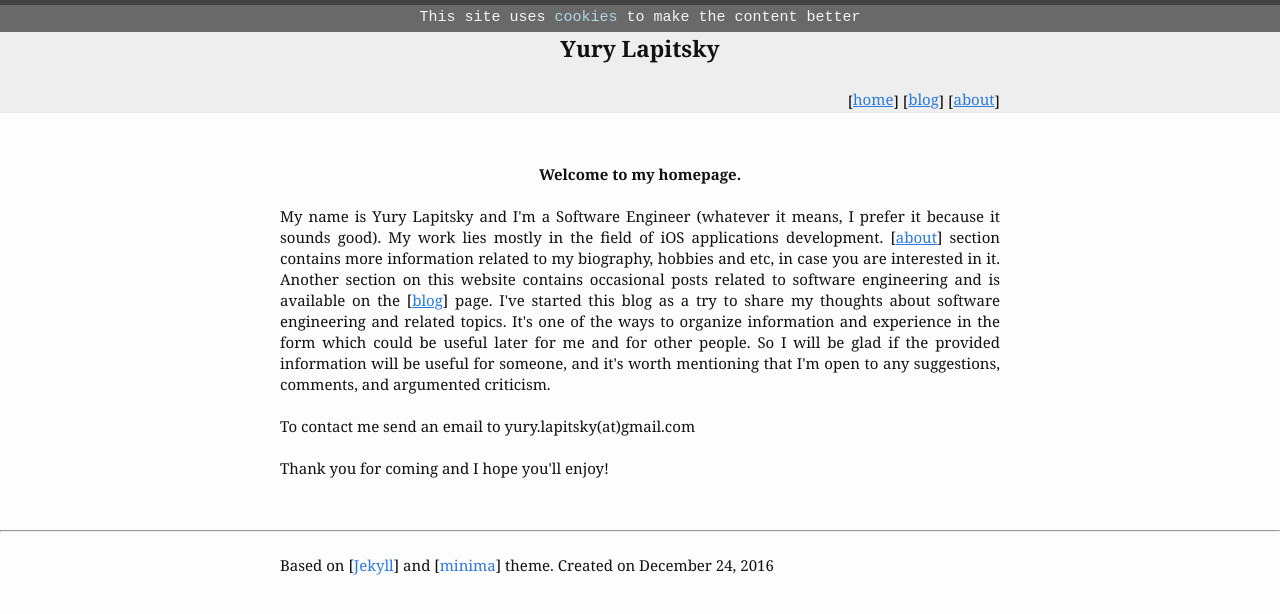
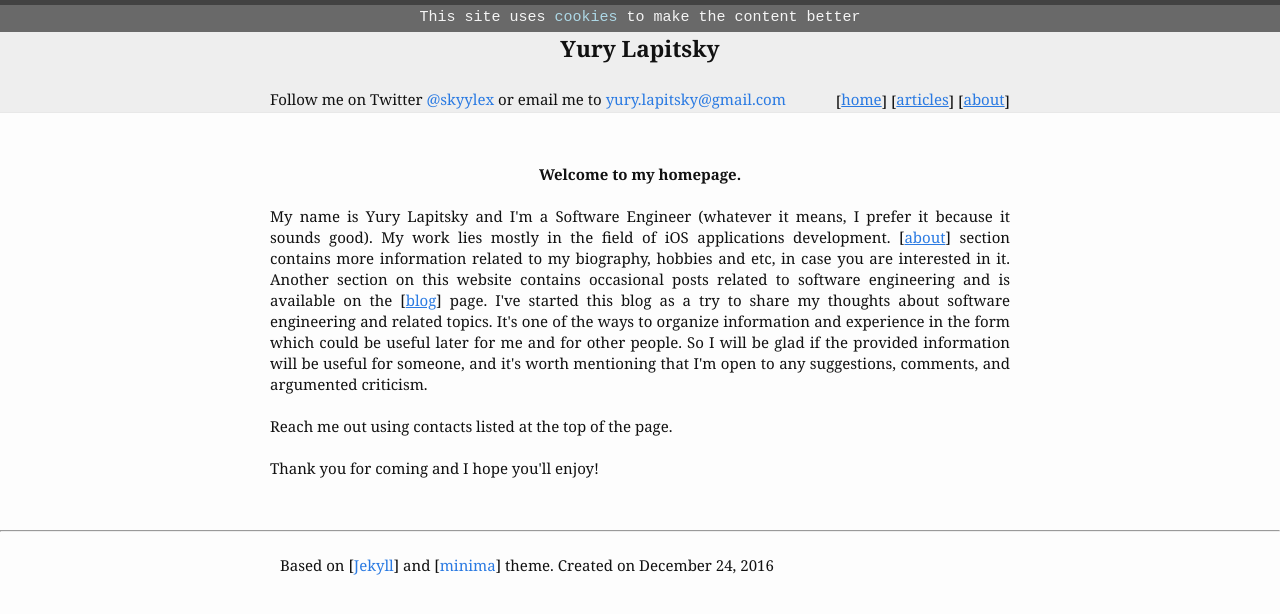
Before and after one commit to skyylex/skyylex.github.io, a Jekyll site: the page built from index.md, in a window 1280 px wide. Shown: the top 614 px of the page. Built offline with Jekyll 4.4.1, drawn with Linux system fonts in a browser that asks for light colours.

Commit message:
Adding contacts to the header. Minor renamings

```diff
--- a/_includes/header.html
+++ b/_includes/header.html
@@ -38,23 +38,27 @@
 
 </style>
 
-
-
 <header class="common_header site-header" role="banner">
   <div class="cookies_header">
     <span>This site uses </span>
     <a href="https://developer.mozilla.org/en-US/docs/Web/HTTP/Cookies" style="color: lightblue;">cookies</a>
     <span> to make the content better</span>
   </div>
-  <div class="wrapper">
+  <div class="wrapper" style="padding-left: 10px; padding-right: 10px;">
     <div class="header_title">{{ site.title | escape }}</div>
     <div>&nbsp</div>
 
-
-    <div style="text-align:right; padding-right: 10px;">
-        [<a class="nav_anchor" href="/">home</a>]
-        [<a class="nav_anchor" href="/posts">blog</a>]
-        [<a class="nav_anchor" href="/about">about</a>]
+    <div>
+      <span style="float: left;">
+	<span>Follow me on Twitter </span><a href="https://twitter.com/skyylex">@skyylex</a>
+	<span> or email me to</span>
+	<a href="mailto:yury.lapitsky@gmail.com">yury.lapitsky@gmail.com</a>
+      </span>
+      <span style="float: right">
+	[<a class="nav_anchor" href="/">home</a>]
+	[<a class="nav_anchor" href="/posts">articles</a>]
+	[<a class="nav_anchor" href="/about">about</a>]
+      </span>
     </div>
 
   </div>
--- a/_layouts/home.html
+++ b/_layouts/home.html
@@ -3,7 +3,7 @@ layout: home_container
 ---
 
 <div width="100%">
-  <div class="wrapper context_text" style="padding-right: 10px; padding-left: 10px">
+  <div class="wrapper context_text">
       </br>
 
       <div style="font-weight: bold; text-align: center">
@@ -17,7 +17,7 @@ layout: home_container
       </div>
       <br>
       <div>
-        To contact me send an email to yury.lapitsky(at)gmail.com
+        Reach me out using contacts listed at the top of the page.
       </div>
 
       </br>
```
Also changed, not shown: _includes/footer.html (line endings or trailing spaces).
